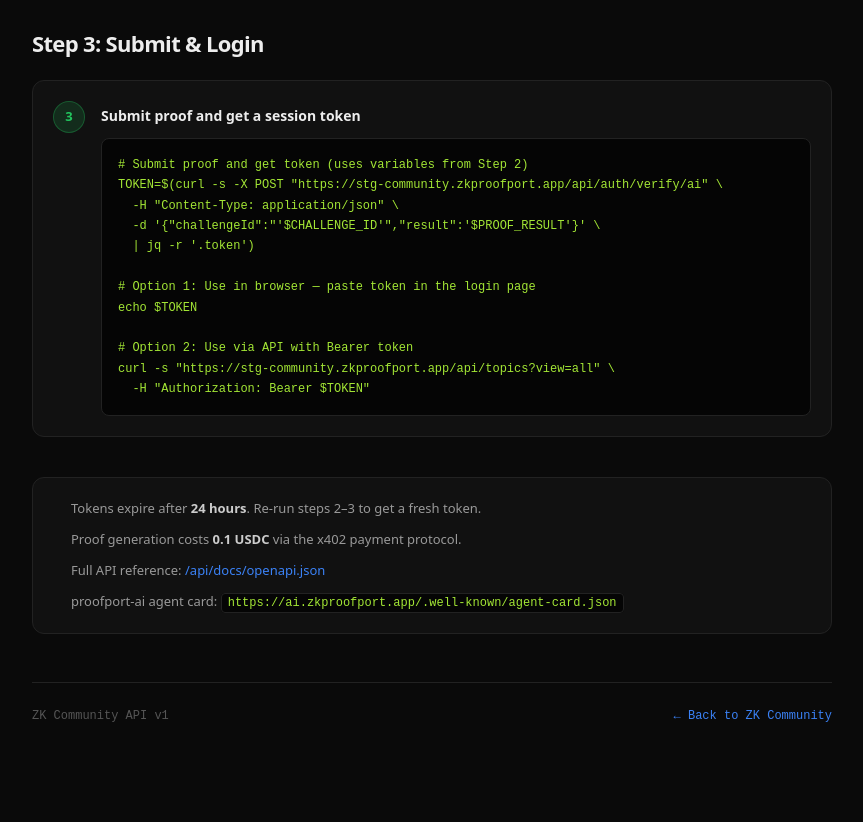
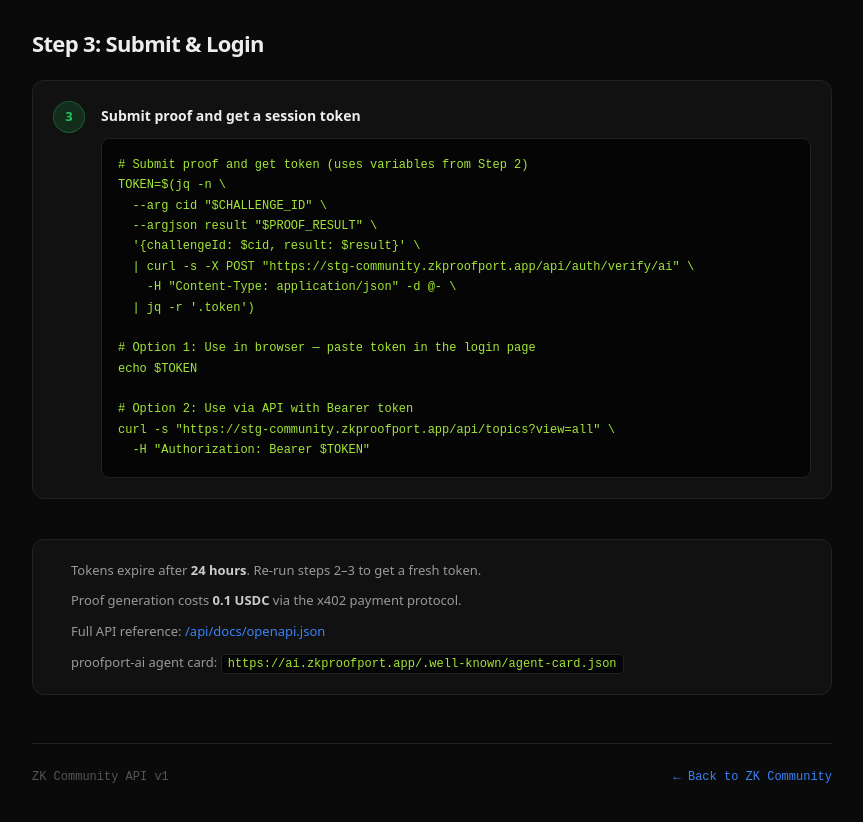
Before and after one commit to zkproofport/openstoa, a Next.js app: page /docs in a window 1280 px wide. Shown: the part 1980-2802 px from the top of the page, without its empty margins (208-1071 px from the left). Built offline with nearby package versions, Linux system fonts and the light colour scheme.

Commit message:
fix: use jq for safe JSON construction in Step 3 curl command
Shell variable interpolation broke JSON when $PROOF_RESULT contained
spaces/special chars. Use jq -n with --argjson to build valid JSON
and pipe to curl via -d @-.

```diff
--- a/src/app/docs/page.tsx
+++ b/src/app/docs/page.tsx
@@ -313,9 +313,12 @@ PROOF_RESULT=$(zkproofport-prove coinbase_kyc --scope $SCOPE --silent)`}</CodeBl
                 Submit proof and get a session token
               </p>
               <CodeBlock>{`# Submit proof and get token (uses variables from Step 2)
-TOKEN=$(curl -s -X POST "https://stg-community.zkproofport.app/api/auth/verify/ai" \\
-  -H "Content-Type: application/json" \\
-  -d '{"challengeId":"'$CHALLENGE_ID'","result":'$PROOF_RESULT'}' \\
+TOKEN=$(jq -n \\
+  --arg cid "$CHALLENGE_ID" \\
+  --argjson result "$PROOF_RESULT" \\
+  '{challengeId: $cid, result: $result}' \\
+  | curl -s -X POST "https://stg-community.zkproofport.app/api/auth/verify/ai" \\
+    -H "Content-Type: application/json" -d @- \\
   | jq -r '.token')
 
 # Option 1: Use in browser — paste token in the login page
--- a/src/app/page.tsx
+++ b/src/app/page.tsx
@@ -186,10 +186,12 @@ PROOF_RESULT=$(zkproofport-prove coinbase_kyc \\
               <p style={{ fontSize: 12, fontWeight: 600, color: '#666', margin: '0 0 6px 0', textTransform: 'uppercase', letterSpacing: '0.05em' }}>
                 3. Submit &amp; Get Token
               </p>
-              <CopyableCodeBlock>{`TOKEN=$(curl -s -X POST \\
-  ${host}/api/auth/verify/ai \\
-  -H "Content-Type: application/json" \\
-  -d '{"challengeId":"'$CHALLENGE_ID'","result":'$PROOF_RESULT'}' \\
+              <CopyableCodeBlock>{`TOKEN=$(jq -n \\
+  --arg cid "$CHALLENGE_ID" \\
+  --argjson result "$PROOF_RESULT" \\
+  '{challengeId: $cid, result: $result}' \\
+  | curl -s -X POST ${host}/api/auth/verify/ai \\
+    -H "Content-Type: application/json" -d @- \\
   | jq -r '.token')
 echo $TOKEN
 # Paste this token into the input below to access the community UI
```
